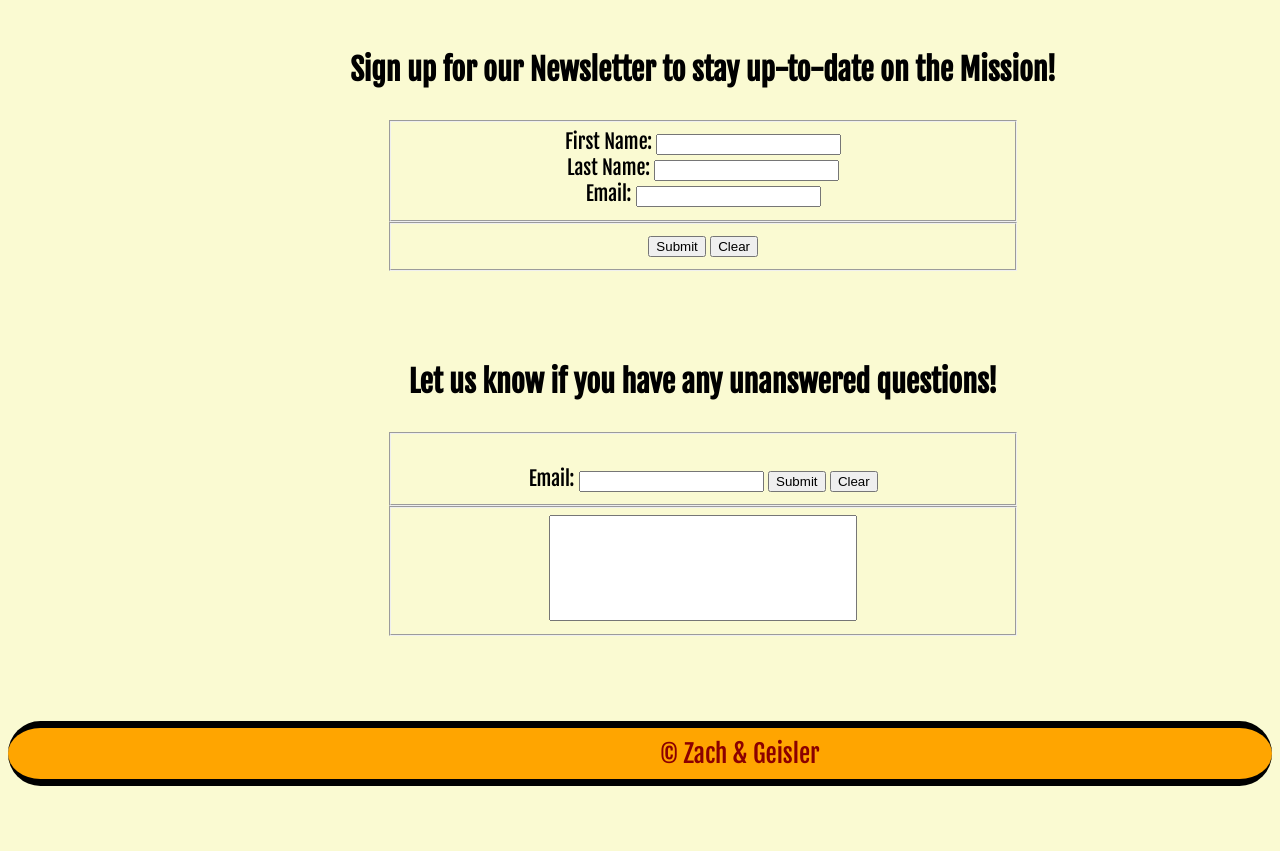
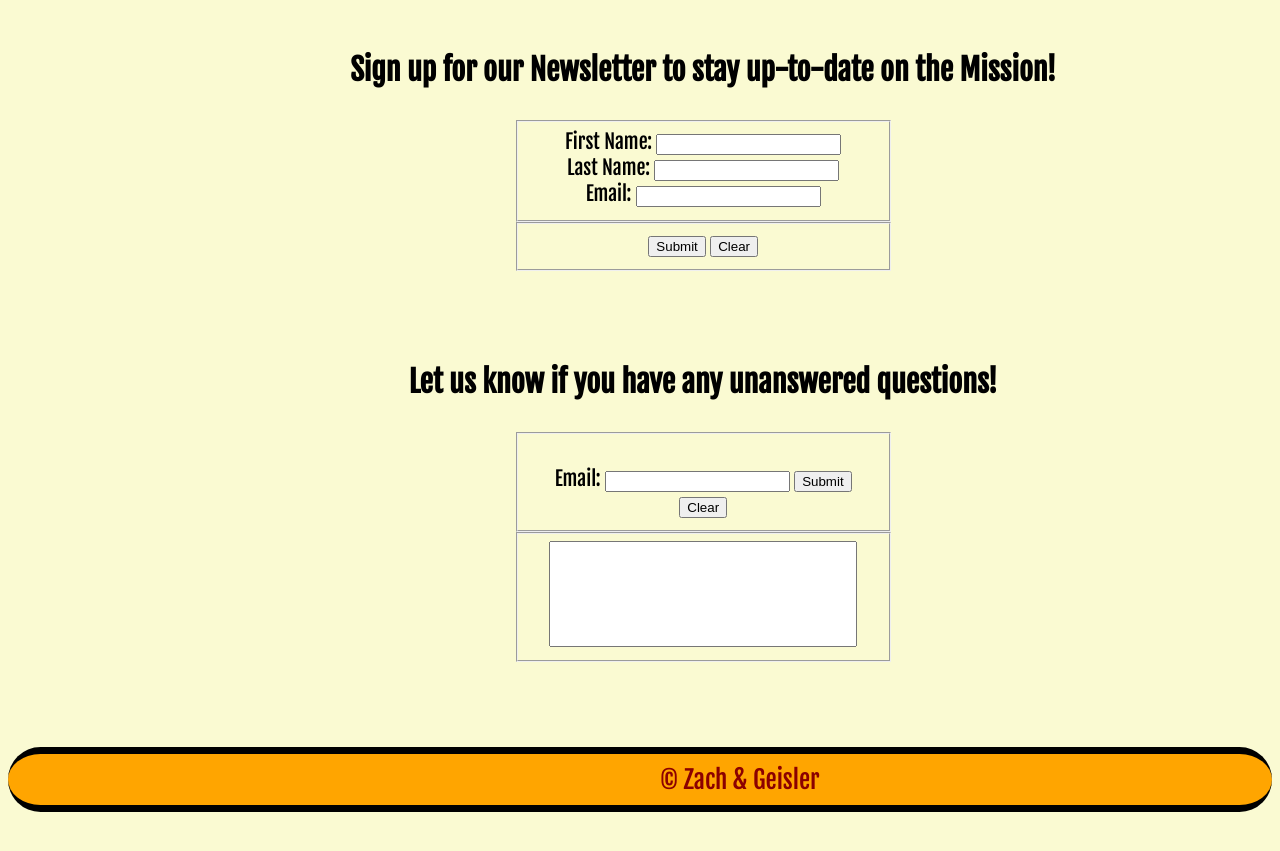
Before and after one commit to zaccentric/Group-Project, a plain HTML site: page index.html in a window 1280 px wide. Shown: the part 980-1831 px from the top of the page. Drawn offline with Linux system fonts and the light colour scheme.

Commit message:
last push before i leave

```diff
--- a/styles.css
+++ b/styles.css
@@ -41,7 +41,7 @@ header {
 }
 
 #questionheading {
-        font-size: 30px;
+    font-size: 30px;
     text-align: center;
     padding-left: 10%;
     padding-top: 7px;
@@ -56,9 +56,9 @@ header {
     text-align: center;
     font-size: 20px;
     font-family: 'Fjalla One', sans-serif;
-    padding-left: 30%;
+    padding-left: 40%;
     position: relative;
-    width: 50%;
+    width: 30%;
     padding-bottom: 60px;
 }
 
@@ -66,12 +66,12 @@ header {
     text-align: center;
     font-size: 20px;
     font-family: 'Fjalla One', sans-serif;
-    padding-left: 30%;
+    padding-left: 40%;
     position: relative;
-    width: 50%;
+    width: 30%;
     padding-bottom: 60px;
 }
-#questionbox #questionarea{
+#questionbox #questionarea {
     height: 100px;
     width: 300px;
 }
```
